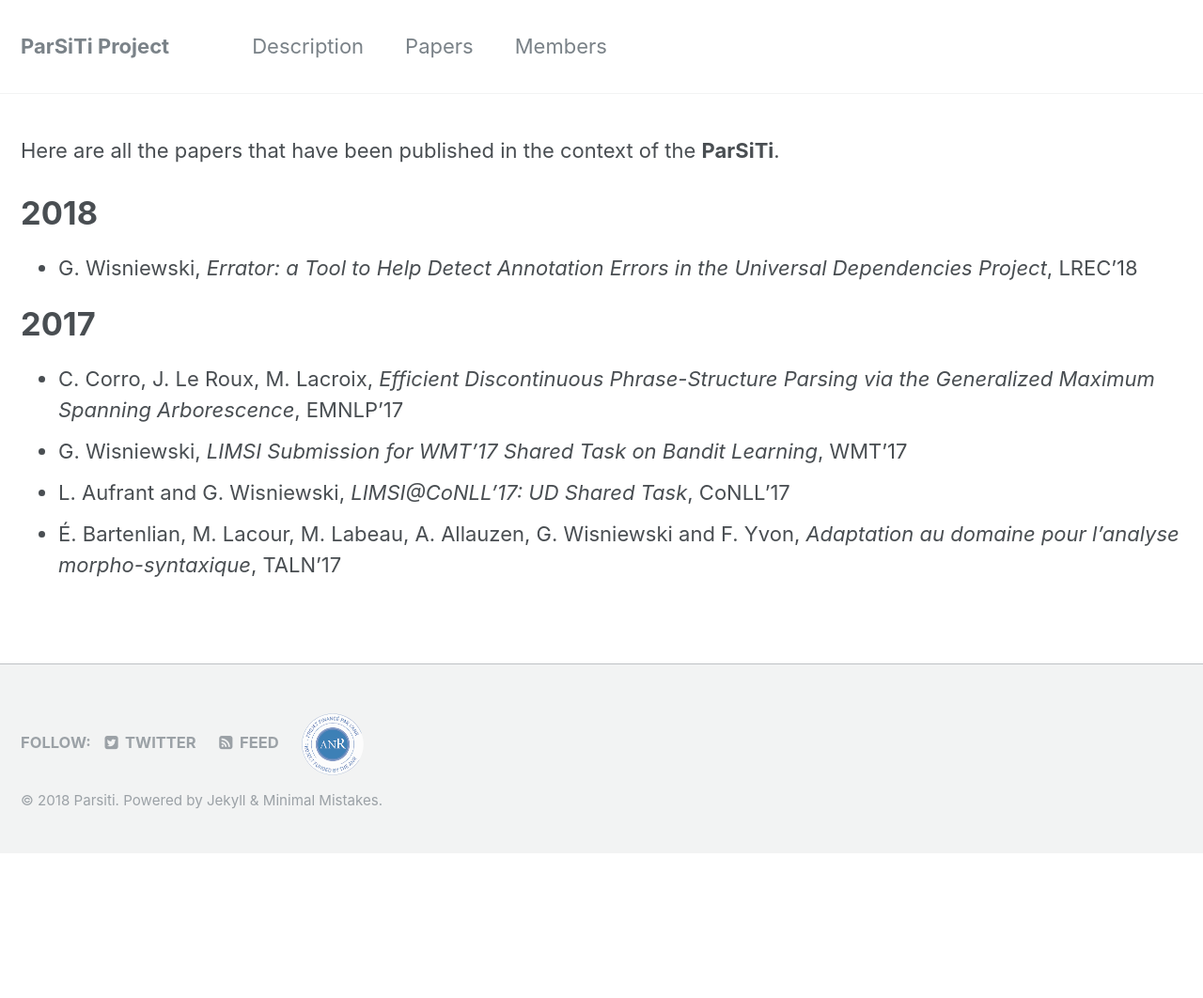
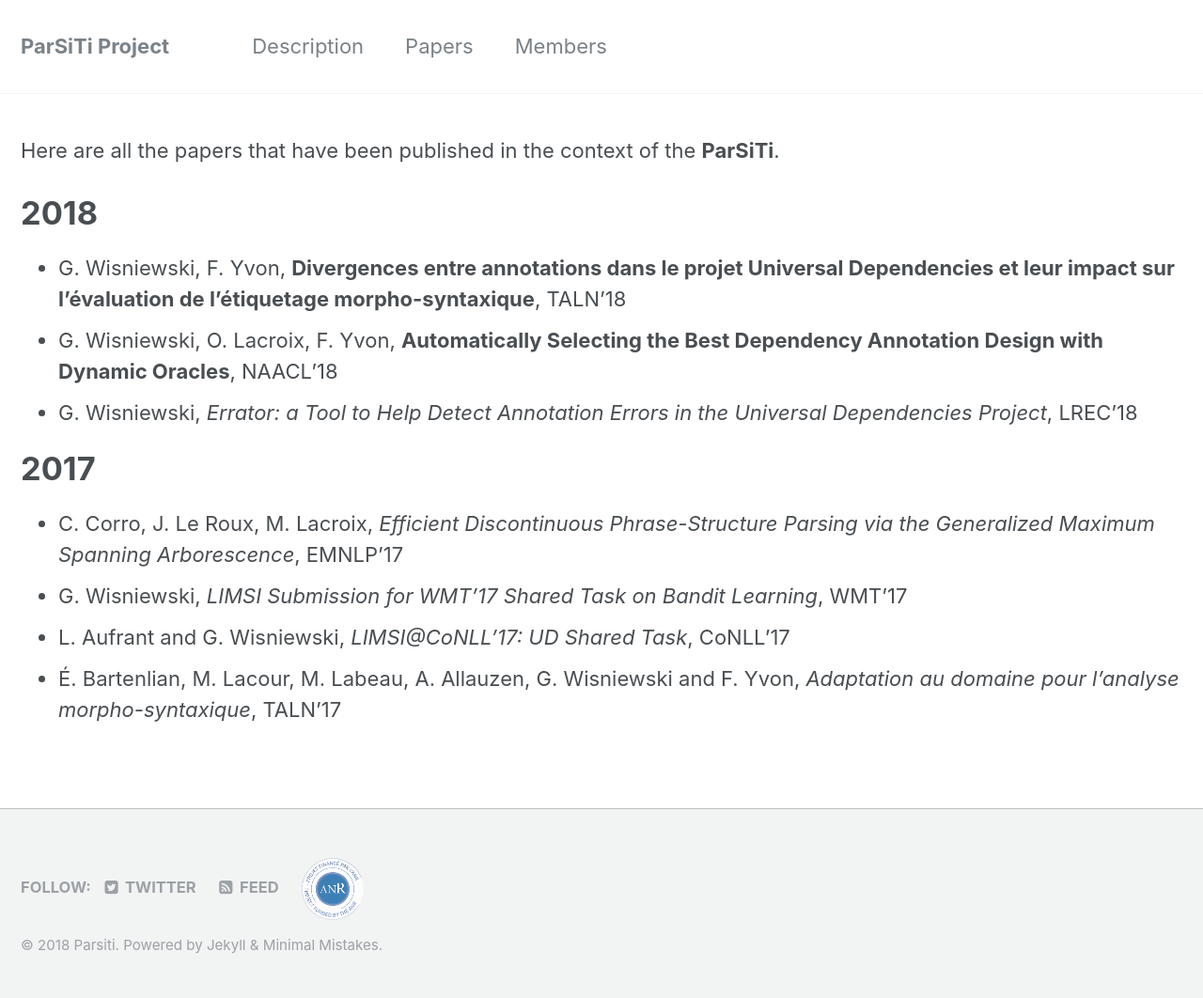
Before and after one commit to parsiti/parsiti.github.io, a Jekyll site: the page built from _pages/papers.md, in a window 1280 px wide. Shown: the whole page at 94% size. Built offline with Jekyll 4.4.1, drawn with Linux system fonts in a browser that asks for light colours; before the commit the page ends 908 px from its top, so only the background shows below that.

Commit message:
ajout papier

```diff
--- a/_pages/papers.md
+++ b/_pages/papers.md
@@ -8,6 +8,8 @@ Here are all the papers that have been published in the context of the __ParSiTi
 
 # 2018
 
+- G. Wisniewski, F. Yvon, **Divergences entre annotations dans le projet Universal Dependencies et leur impact sur l’évaluation de l’étiquetage morpho-syntaxique**, TALN'18
+- G. Wisniewski, O. Lacroix, F. Yvon, **Automatically Selecting the Best Dependency Annotation Design with Dynamic Oracles**, NAACL'18
 - G. Wisniewski, *Errator: a Tool to Help Detect Annotation Errors in the Universal Dependencies Project*, LREC'18
 
 # 2017
```
